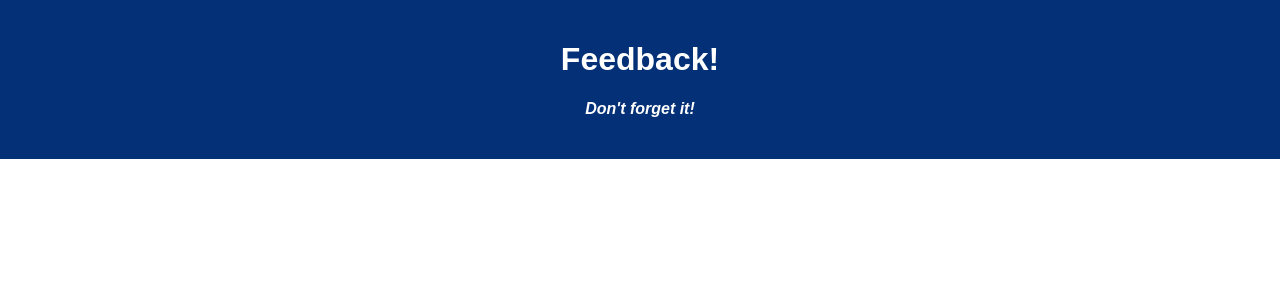
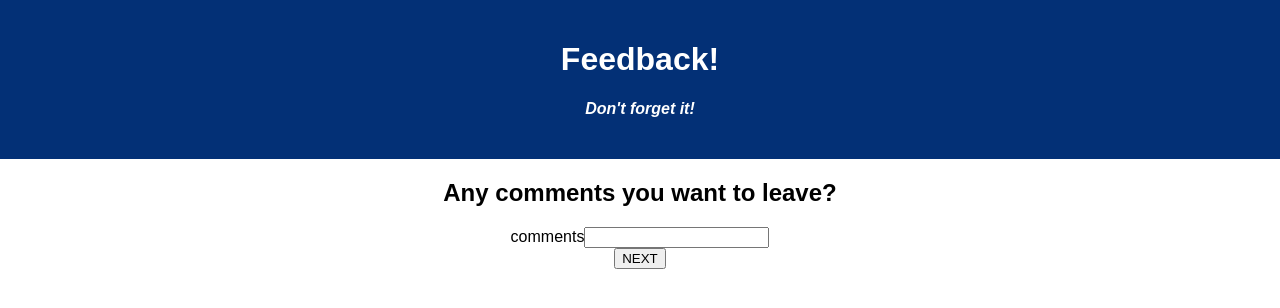
Before and after one commit to JordanCapital/weekend-redux-feedback-loop., a React (Create React App) app: page /comments in a window 1280 px wide. Shown: the top 308 px of the page. Built offline with nearby package versions, Linux system fonts and the light colour scheme.

Commit message:
add comments

```diff
--- a/src/components/App/App.jsx
+++ b/src/components/App/App.jsx
@@ -5,6 +5,7 @@ import './App.css';
 import FeelingForm from "../FeelingForm/FeelingForm";
 import UnderstandingForm from '../UnderstandingForm/UnderstandingForm';
 import SupportForm from '../SupportForm/SupportForm';
+import CommentsForm from '../CommentsForm/CommentsForm';
 
 function App() {
 
@@ -25,6 +26,9 @@ function App() {
           <Route exact path="/support">
             <SupportForm/>
           </Route>
+          <Route exact path="/comments">
+            <CommentsForm/>
+          </Route>
         </Switch>
       </Router>
 
--- a/src/components/CommentsForm/Comments.jsx
+++ b/src/components/CommentsForm/CommentsForm.jsx
@@ -17,7 +17,7 @@ function CommentsForm () {
     });
 
     setComments('');
-    history.push('/comments');
+    history.push('/review');
     };
 
     return (
@@ -37,7 +37,6 @@ function CommentsForm () {
             </form>
         </div>
     );
-
 };
 
 export default CommentsForm;
--- a/src/components/FeelingForm/FeelingForm.jsx
+++ b/src/components/FeelingForm/FeelingForm.jsx
@@ -41,5 +41,5 @@ return (
     </div>
 );
 
-}
+};
 export default FeelingForm;
--- a/src/components/SupportForm/SupportForm.jsx
+++ b/src/components/SupportForm/SupportForm.jsx
@@ -12,7 +12,7 @@ const handleSubmit = (event) => {
     console.log('Support', support);
 
     dispatch({
-        type:ADD_SUPPORT,
+        type:'ADD_SUPPORT',
         payload: support,
 
     });
@@ -28,7 +28,7 @@ return (
             Supported?
             <input
             type="number"
-            min="4"
+            min="1"
             max="5"
             value={support}
             onChange={(event) => setSupport(event.target.value)}
```
